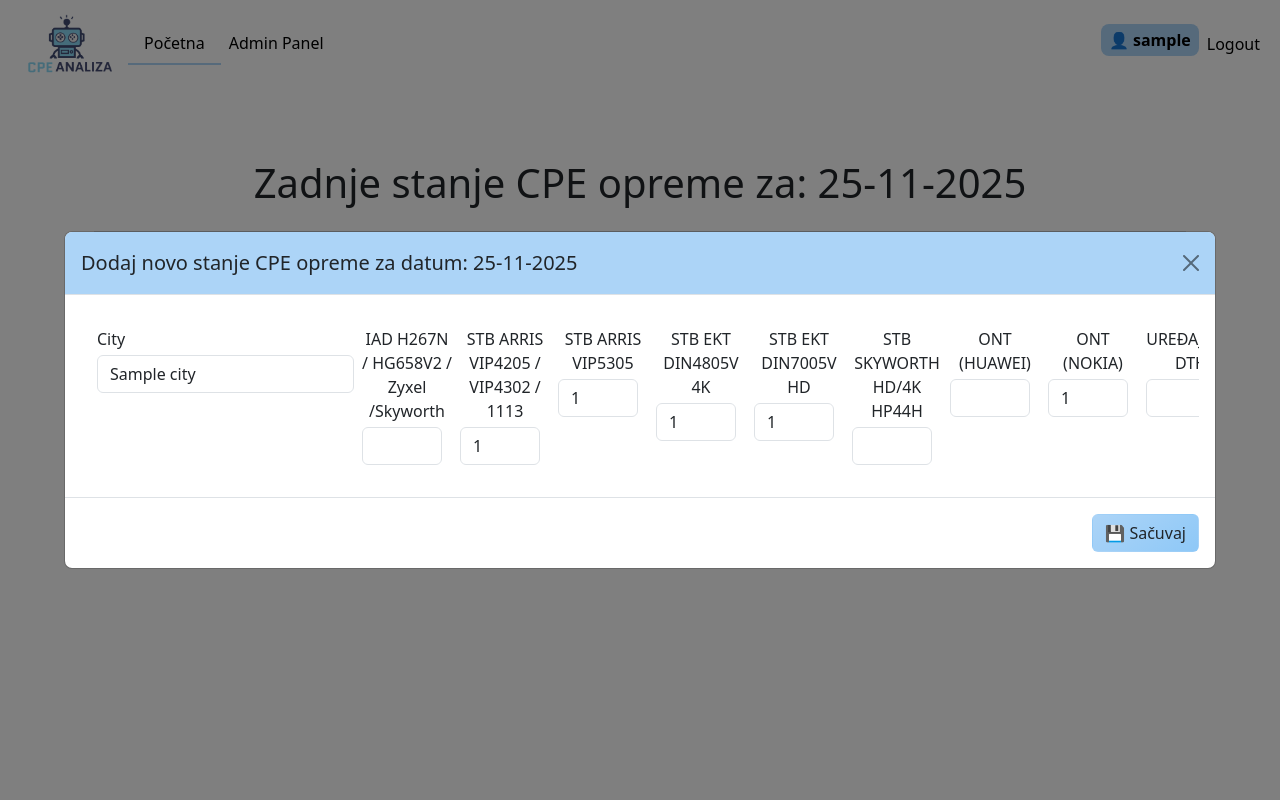
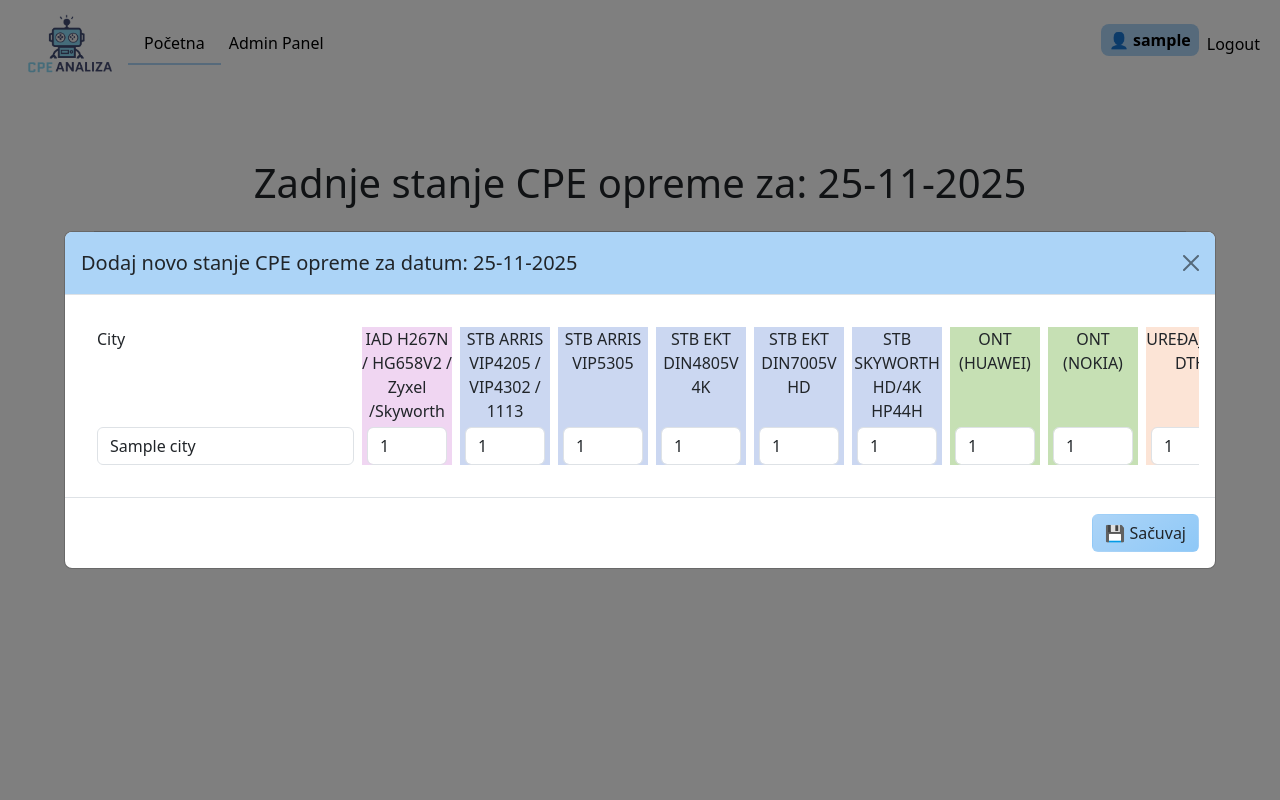
Before and after one commit to zorandasc/cpe_analiza_flask, a Flask app: page / in a window 1280 px wide, after a click that opens the changed part. Run offline with Flask 3, Linux system fonts and the light colour scheme; a user stored in the database is signed in; tables that the repository leaves empty hold one stand-in row (values such as "Sample post"); parts of the project's set-up code (start-up, migrations or seed data) failed here and were passed over; some libraries are stand-ins or nearby versions.

Commit message:
finished add form

```diff
--- a/templates/home.html
+++ b/templates/home.html
@@ -87,6 +87,7 @@ styles %} {{ super() }}
     /* Set a specific maximum width for the small number fields */
     max-width: 80px;
     /* Ensures they don't stretch beyond this point */
+    margin: 0 auto;
   }
   .cpe-label-wrap {
     /* Set max width slightly wider than the input (80px) to accommodate text */
@@ -194,14 +195,14 @@ styles %} {{ super() }}
               data-city-id="{{ r.city.id }}"
               data-city="{{ r.city.name }}"
               data-iads="{{ r.iads }}"
-              data-4205="{{ r.stb_arr_4205 }}"
-              data-5305="{{ r.stb_arr_5305 }}"
-              data-ekt4805="{{ r.stb_ekt_4805 }}"
-              data-ekt7005="{{ r.stb_ekt_7005 }}"
-              data-sky44h="{{ r.stb_sky_44h }}"
+              data-stbarr4205="{{ r.stb_arr_4205 }}"
+              data-stbarr530="{{ r.stb_arr_5305 }}"
+              data-stbekt4805="{{ r.stb_ekt_4805 }}"
+              data-stbekt7005="{{ r.stb_ekt_7005 }}"
+              data-stbsky44h="{{ r.stb_sky_44h }}"
               data-onthuaw="{{ r.ont_huaw }}"
               data-ontnok="{{ r.ont_nok }}"
-              data-dthstb="{{ r.dth_stb }}"
+              data-stbdth="{{ r.stb_dth}}"
               data-antenadth="{{ r.antena_dth }}"
               data-lnbduo="{{ r.lnb_duo }}"
             >
@@ -237,9 +238,11 @@ styles %} {{ super() }}
           <input type="hidden" name="city_id" id="modal-city-id" />
 
           <div
-            class="d-flex flex-row flex-nowrap overflow-auto p-3 align-items-start"
+            class="d-flex flex-row flex-nowrap overflow-auto p-3 align-items-stretch"
           >
-            <div class="col-auto me-2 d-flex flex-column">
+            <div
+              class="col-auto me-2 d-flex flex-column justify-content-between"
+            >
               <label class="mb-1">City</label>
               <input
                 class="form-control"
@@ -250,73 +253,87 @@ styles %} {{ super() }}
               />
             </div>
 
-            <div class="col-auto me-2 d-flex flex-column">
+            <div
+              class="col-auto me-2 d-flex flex-column justify-content-between iad-column"
+            >
               <label class="mb-1 cpe-label-wrap"
                 >IAD H267N / HG658V2 / Zyxel /Skyworth</label
               >
               <input
                 class="form-control input-cpe-count"
-                id="modal-iad267"
+                id="modal-iads"
                 name="iad267"
                 type="number"
               />
             </div>
 
-            <div class="col-auto me-2 d-flex flex-column">
+            <div
+              class="col-auto me-2 d-flex flex-column justify-content-between stb-column"
+            >
               <label class="mb-1 cpe-label-wrap"
                 >STB ARRIS VIP4205 / VIP4302 / 1113</label
               >
               <input
                 class="form-control input-cpe-count"
-                id="modal-4205"
+                id="modal-stbarr4205"
                 name="stb_arr_4205"
                 type="number"
               />
             </div>
 
-            <div class="col-auto me-2 d-flex flex-column">
+            <div
+              class="col-auto me-2 d-flex flex-column justify-content-between stb-column"
+            >
               <label class="mb-1 cpe-label-wrap">STB ARRIS VIP5305</label>
               <input
                 class="form-control input-cpe-count"
-                id="modal-5305"
+                id="modal-stbarr530"
                 name="stb_arr_5305"
                 type="number"
               />
             </div>
 
-            <div class="col-auto me-2 d-flex flex-column">
+            <div
+              class="col-auto me-2 d-flex flex-column justify-content-between stb-column"
+            >
               <label class="mb-1 cpe-label-wrap">STB EKT DIN4805V 4K</label>
               <input
                 class="form-control input-cpe-count"
-                id="modal-ekt4805"
+                id="modal-stbekt4805"
                 name="stb_ekt_4805"
                 type="number"
               />
             </div>
 
-            <div class="col-auto me-2">
+            <div
+              class="col-auto me-2 d-flex flex-column justify-content-between stb-column"
+            >
               <label class="mb-1 cpe-label-wrap">STB EKT DIN7005V HD</label>
               <input
                 class="form-control input-cpe-count"
-                id="modal-ekt7005"
+                id="modal-stbekt7005"
                 name="stb_ekt_7005"
                 type="number"
               />
             </div>
 
-            <div class="col-auto me-2">
+            <div
+              class="col-auto me-2 d-flex flex-column justify-content-between stb-column"
+            >
               <label class="mb-1 cpe-label-wrap"
                 >STB SKYWORTH HD/4K HP44H</label
               >
               <input
                 class="form-control input-cpe-count"
-                id="modal-sky44h"
+                id="modal-stbsky44h"
                 name="stb_sky_44h"
                 type="number"
               />
             </div>
 
-            <div class="col-auto me-2">
+            <div
+              class="col-auto me-2 d-flex flex-column justify-content-between ont-column"
+            >
               <label class="mb-1 cpe-label-wrap">ONT (HUAWEI)</label>
               <input
                 class="form-control input-cpe-count"
@@ -326,7 +343,9 @@ styles %} {{ super() }}
               />
             </div>
 
-            <div class="col-auto me-2">
+            <div
+              class="col-auto me-2 d-flex flex-column justify-content-between ont-column"
+            >
               <label class="mb-1 cpe-label-wrap">ONT (NOKIA)</label>
               <input
                 class="form-control input-cpe-count"
@@ -336,17 +355,21 @@ styles %} {{ super() }}
               />
             </div>
 
-            <div class="col-auto me-2">
+            <div
+              class="col-auto me-2 d-flex flex-column justify-content-between antena-column"
+            >
               <label class="mb-1 cpe-label-wrap">UREĐAJ STB DTH</label>
               <input
                 class="form-control input-cpe-count"
-                id="modal-dthstb"
-                name="dth_stb"
+                id="modal-stbdth"
+                name="stb_dth"
                 type="number"
               />
             </div>
 
-            <div class="col-auto me-2">
+            <div
+              class="col-auto me-2 d-flex flex-column justify-content-between antena-column"
+            >
               <label class="mb-1 cpe-label-wrap">ANTENA SATELITSKA DTH</label>
               <input
                 class="form-control input-cpe-count"
@@ -356,7 +379,9 @@ styles %} {{ super() }}
               />
             </div>
 
-            <div class="col-auto">
+            <div
+              class="col-auto d-flex flex-column justify-content-between antena-column"
+            >
               <label class="mb-1 cpe-label-wrap">LNB DUO TWIN</label>
               <input
                 class="form-control input-cpe-count"
@@ -387,28 +412,28 @@ styles %} {{ super() }}
         btn.getAttribute("data-city-id");
       document.getElementById("modal-city").value =
         btn.getAttribute("data-city");
-      document.getElementById("modal-iad267").value =
-        btn.getAttribute("data-iad267");
-      document.getElementById("modal-4205").value =
-        btn.getAttribute("data-4205");
-      document.getElementById("modal-5305").value =
-        btn.getAttribute("data-5305");
-      document.getElementById("modal-ekt4805").value =
-        btn.getAttribute("data-ekt4805");
-      document.getElementById("modal-ekt7005").value =
-        btn.getAttribute("data-ekt7005");
-      document.getElementById("modal-sky44h").value =
-        btn.getAttribute("data-sky44");
+      document.getElementById("modal-iads").value =
+        btn.getAttribute("data-iads");
+      document.getElementById("modal-stbarr4205").value =
+        btn.getAttribute("data-stbarr4205");
+      document.getElementById("modal-stbarr530").value =
+        btn.getAttribute("data-stbarr530");
+      document.getElementById("modal-stbekt4805").value =
+        btn.getAttribute("data-stbekt4805");
+      document.getElementById("modal-stbekt7005").value =
+        btn.getAttribute("data-stbekt7005");
+      document.getElementById("modal-stbsky44h").value =
+        btn.getAttribute("data-stbsky44h");
       document.getElementById("modal-onthuaw").value =
-        btn.getAttribute("modal-onthuaw");
+        btn.getAttribute("data-onthuaw");
       document.getElementById("modal-ontnok").value =
         btn.getAttribute("data-ontnok");
-      document.getElementById("modal-dthstb").value =
-        btn.getAttribute("modal-dthstb");
+      document.getElementById("modal-stbdth").value =
+        btn.getAttribute("data-stbdth");
       document.getElementById("modal-antenadth").value =
-        btn.getAttribute("modal-antenadth");
+        btn.getAttribute("data-antenadth");
       document.getElementById("modal-lnbduo").value =
-        btn.getAttribute("modal-lnbduo");
+        btn.getAttribute("data-lnbduo");
     });
 </script>
 {% endblock %}
```
